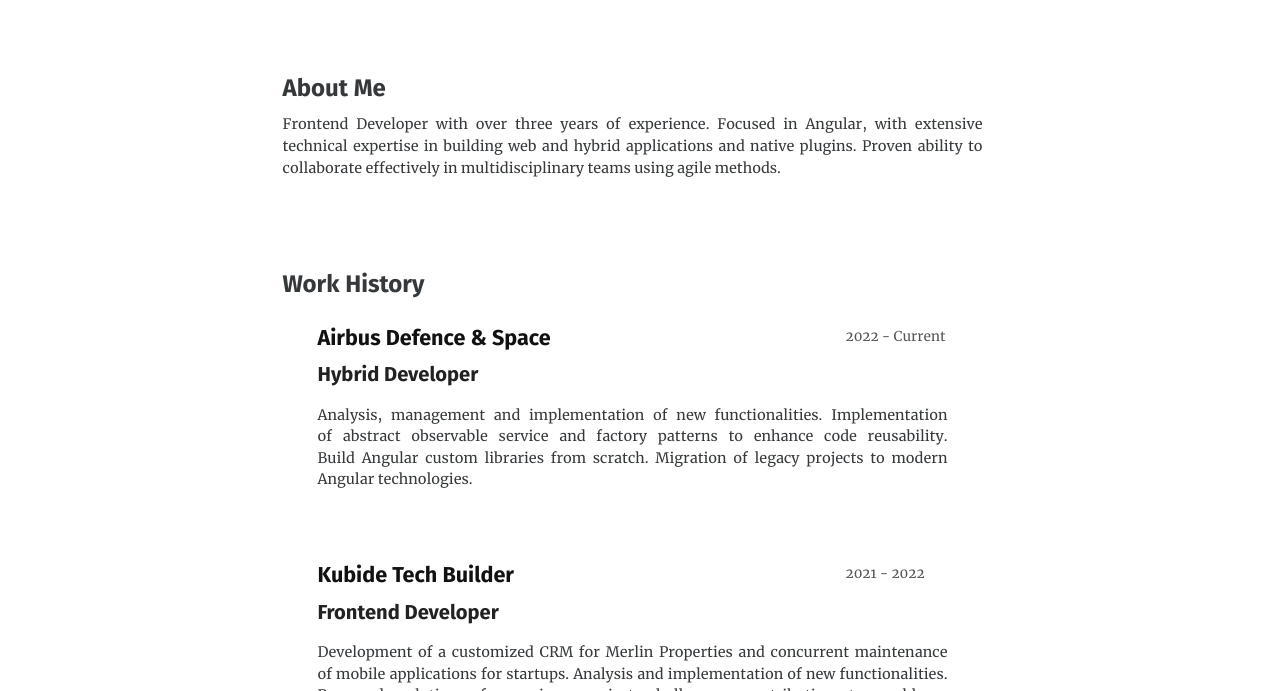
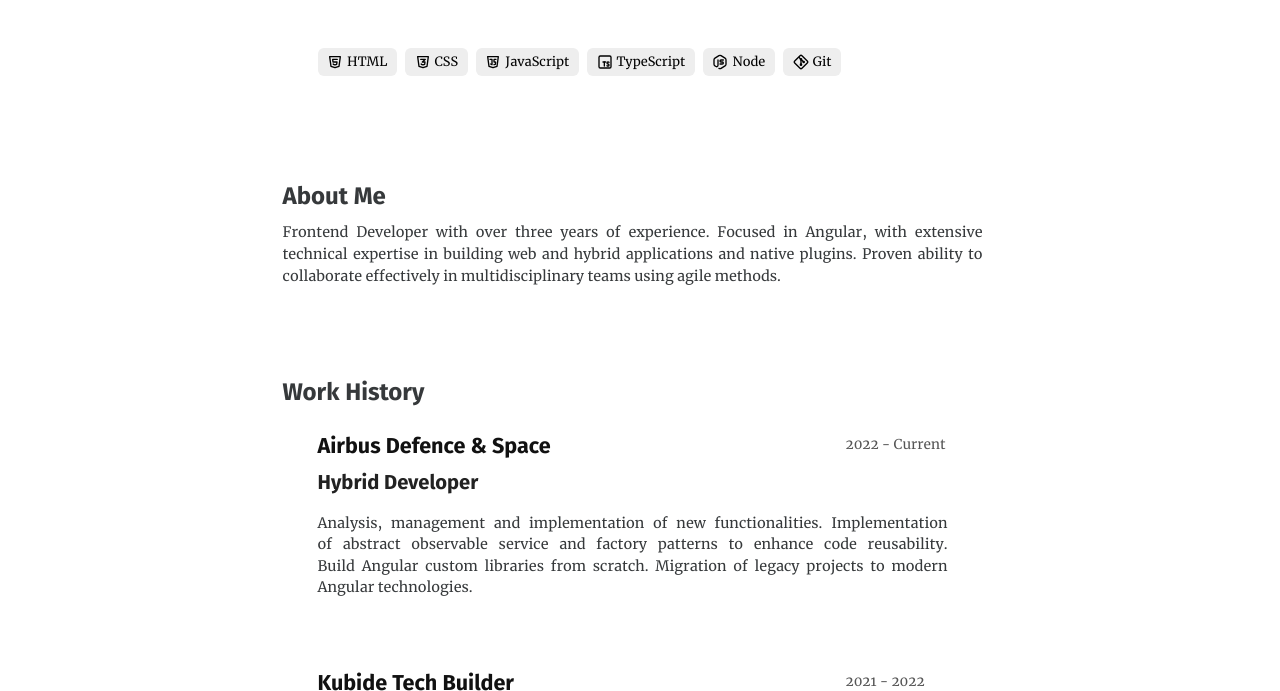
Before and after one commit to N0M4D-D3V/porfolio, an Astro site: page /cv in a window 1280 px wide. Shown: the part 409-1100 px from the top of the page. Built offline with nearby package versions, Linux system fonts and the light colour scheme; Astro itself is replaced by a stand-in of ours.

Commit message:
skills section added

```diff
--- /dev/null
+++ b/src/components/cv/Skills.astro
@@ -0,0 +1,58 @@
+---
+import Section from "./Section.astro";
+
+import HTML from "@/icons/HTML.astro";
+import CSS from "@/icons/CSS.astro";
+import JavaScript from "@/icons/Javascript.astro";
+import TypeScript from "@/icons/Typescript.astro";
+import Node from "@/icons/Node.astro";
+import Git from "@/icons/Git.astro";
+
+import { skills } from "../../data/cv/cv-en.json";
+
+const SKILLS_ICONS: Record<string, any> = {
+  HTML,
+  CSS,
+  JavaScript,
+  TypeScript,
+  Node,
+  Git,
+};
+---
+
+<Section>
+  <ul>
+    {
+      skills.map(({ name }) => {
+        const iconName = name === "Next.js" ? "Next" : name;
+        const Icon = SKILLS_ICONS[iconName];
+
+        return (
+          <li>
+            {Icon && <Icon />} <span>{name}</span>
+          </li>
+        );
+      })
+    }
+  </ul>
+</Section>
+
+<style>
+  ul {
+    display: inline-flex;
+    gap: 8px;
+    flex-wrap: wrap;
+  }
+
+  li {
+    align-items: center;
+    background: #eee;
+    border-radius: 6px;
+    color: black;
+    display: flex;
+    font-size: 0.8rem;
+    font-weight: 500;
+    gap: 4px;
+    padding: 0.2rem 0.6rem;
+  }
+</style>
--- a/src/data/cv/cv-en.json
+++ b/src/data/cv/cv-en.json
@@ -119,16 +119,6 @@
       "keywords": ["Web development", "Frontend", "Backend", "Fullstack"]
     },
     {
-      "name": "Tailwind",
-      "level": "Advanced",
-      "keywords": [
-        "Web development",
-        "Frontend",
-        "CSS Framework",
-        "Diseño Responsive"
-      ]
-    },
-    {
       "name": "TypeScript",
       "level": "Advanced",
       "keywords": [
@@ -144,35 +134,9 @@
       "keywords": ["Web development", "Backend", "JavaScript", "Servidor"]
     },
     {
-      "name": "MySQL",
-      "level": "Advanced",
-      "keywords": ["Bases de Datos", "SQL", "Database", "Backend"]
-    },
-    {
       "name": "Git",
       "level": "Advanced",
       "keywords": ["Version control", "Colaboración", "Source code"]
-    },
-    {
-      "name": "GitHub",
-      "level": "Advanced",
-      "keywords": ["Version control", "Collaboration", "Source code", "Git"]
-    },
-    {
-      "name": "Next.js",
-      "level": "Advanced",
-      "keywords": [
-        "Web development",
-        "Frontend",
-        "React Framework",
-        "SSR",
-        "Static Generation"
-      ]
-    },
-    {
-      "name": "React",
-      "level": "Advanced",
-      "keywords": ["Web development", "Frontend", "JavaScript Library", "UI"]
     }
   ],
   "languages": [
--- /dev/null
+++ b/src/icons/CSS.astro
@@ -0,0 +1,13 @@
+<svg
+  width="16"
+  height="16"
+  viewBox="0 0 24 24"
+  stroke-width="2"
+  stroke="currentColor"
+  fill="none"
+  stroke-linecap="round"
+  stroke-linejoin="round"
+  ><path stroke="none" d="M0 0h24v24H0z" fill="none"></path><path
+    d="M20 4l-2 14.5l-6 2l-6 -2l-2 -14.5z"></path><path
+    d="M8.5 8h7l-4.5 4h4l-.5 3.5l-2.5 .75l-2.5 -.75l-.1 -.5"></path></svg
+>
--- /dev/null
+++ b/src/icons/Git.astro
@@ -0,0 +1,17 @@
+<svg
+  width="16"
+  height="16"
+  viewBox="0 0 24 24"
+  stroke-width="2"
+  stroke="currentColor"
+  fill="none"
+  stroke-linecap="round"
+  stroke-linejoin="round"
+  ><path stroke="none" d="M0 0h24v24H0z" fill="none"></path><path
+    d="M16 12m-1 0a1 1 0 1 0 2 0a1 1 0 1 0 -2 0"></path><path
+    d="M12 8m-1 0a1 1 0 1 0 2 0a1 1 0 1 0 -2 0"></path><path
+    d="M12 16m-1 0a1 1 0 1 0 2 0a1 1 0 1 0 -2 0"></path><path d="M12 15v-6"
+  ></path><path d="M15 11l-2 -2"></path><path d="M11 7l-1.9 -1.9"></path><path
+    d="M13.446 2.6l7.955 7.954a2.045 2.045 0 0 1 0 2.892l-7.955 7.955a2.045 2.045 0 0 1 -2.892 0l-7.955 -7.955a2.045 2.045 0 0 1 0 -2.892l7.955 -7.955a2.045 2.045 0 0 1 2.892 0z"
+  ></path></svg
+>
--- /dev/null
+++ b/src/icons/HTML.astro
@@ -0,0 +1,13 @@
+<svg
+  width="16"
+  height="16"
+  viewBox="0 0 24 24"
+  stroke-width="2"
+  stroke="currentColor"
+  fill="none"
+  stroke-linecap="round"
+  stroke-linejoin="round"
+  ><path stroke="none" d="M0 0h24v24H0z" fill="none"></path><path
+    d="M20 4l-2 14.5l-6 2l-6 -2l-2 -14.5z"></path><path
+    d="M15.5 8h-7l.5 4h6l-.5 3.5l-2.5 .75l-2.5 -.75l-.1 -.5"></path></svg
+>
--- /dev/null
+++ b/src/icons/Javascript.astro
@@ -0,0 +1,15 @@
+<svg
+  width="16"
+  height="16"
+  viewBox="0 0 24 24"
+  stroke-width="2"
+  stroke="currentColor"
+  fill="none"
+  stroke-linecap="round"
+  stroke-linejoin="round"
+  ><path stroke="none" d="M0 0h24v24H0z" fill="none"></path><path
+    d="M20 4l-2 14.5l-6 2l-6 -2l-2 -14.5z"></path><path d="M7.5 8h3v8l-2 -1"
+  ></path><path
+    d="M16.5 8h-2.5a.5 .5 0 0 0 -.5 .5v3a.5 .5 0 0 0 .5 .5h1.423a.5 .5 0 0 1 .495 .57l-.418 2.93l-2 .5"
+  ></path></svg
+>
--- /dev/null
+++ b/src/icons/Node.astro
@@ -0,0 +1,14 @@
+<svg
+  width="16"
+  height="16"
+  viewBox="0 0 24 24"
+  stroke-width="2"
+  stroke="currentColor"
+  fill="none"
+  stroke-linecap="round"
+  stroke-linejoin="round"
+  ><path stroke="none" d="M0 0h24v24H0z" fill="none"></path><path
+    d="M9 9v8.044a2 2 0 0 1 -2.996 1.734l-1.568 -.9a3 3 0 0 1 -1.436 -2.561v-6.635a3 3 0 0 1 1.436 -2.56l6 -3.667a3 3 0 0 1 3.128 0l6 3.667a3 3 0 0 1 1.436 2.561v6.634a3 3 0 0 1 -1.436 2.56l-6 3.667a3 3 0 0 1 -3.128 0"
+  ></path><path d="M17 9h-3.5a1.5 1.5 0 0 0 0 3h2a1.5 1.5 0 0 1 0 3h-3.5"
+  ></path></svg
+>
--- /dev/null
+++ b/src/icons/Typescript.astro
@@ -0,0 +1,15 @@
+<svg
+  width="16"
+  height="16"
+  viewBox="0 0 24 24"
+  stroke-width="2"
+  stroke="currentColor"
+  fill="none"
+  stroke-linecap="round"
+  stroke-linejoin="round"
+  ><path stroke="none" d="M0 0h24v24H0z" fill="none"></path><path
+    d="M15 17.5c.32 .32 .754 .5 1.207 .5h.543c.69 0 1.25 -.56 1.25 -1.25v-.25a1.5 1.5 0 0 0 -1.5 -1.5a1.5 1.5 0 0 1 -1.5 -1.5v-.25c0 -.69 .56 -1.25 1.25 -1.25h.543c.453 0 .887 .18 1.207 .5"
+  ></path><path d="M9 12h4"></path><path d="M11 12v6"></path><path
+    d="M21 19v-14a2 2 0 0 0 -2 -2h-14a2 2 0 0 0 -2 2v14a2 2 0 0 0 2 2h14a2 2 0 0 0 2 -2z"
+  ></path></svg
+>
--- a/src/pages/cv/index.astro
+++ b/src/pages/cv/index.astro
@@ -5,6 +5,7 @@ import About from "../../components/cv/About.astro";
 import Experience from "../../components/cv/Experience.astro";
 import Education from "../../components/cv/Education.astro";
 import Projects from "../../components/cv/Projects.astro";
+import Skills from "../../components/cv/Skills.astro";
 
 const title = "CV";
 const description =
@@ -19,6 +20,7 @@ const permalink = `${Astro.site.href}cv`;
   current="cv"
 >
   <Hero />
+  <Skills />
   <About />
   <Experience />
   <Education />
```
